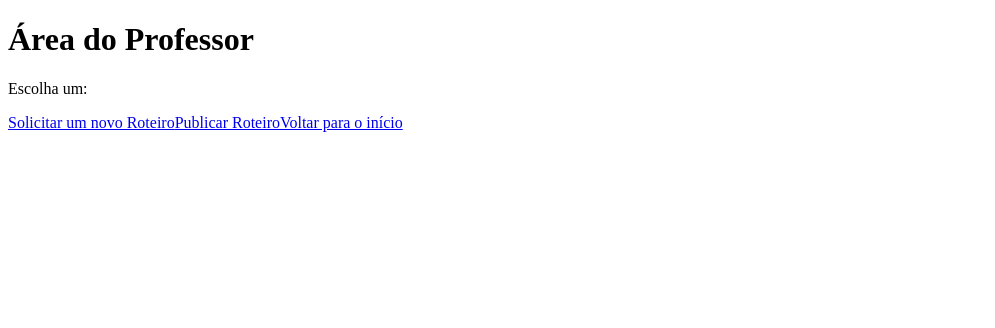
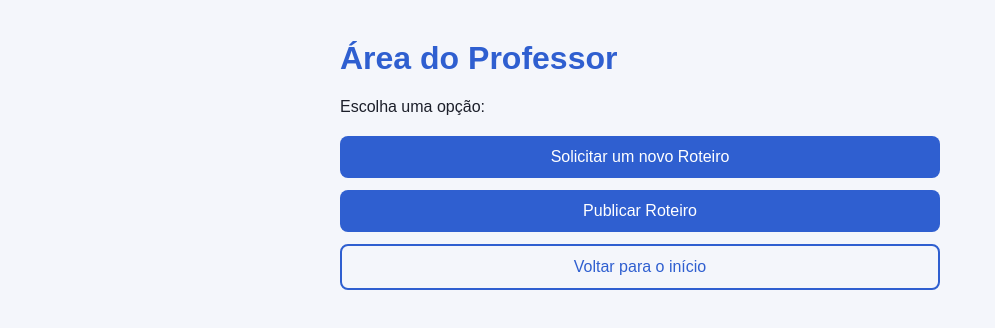
Before and after one commit to FelipeSorrilha/Atividade-Avaliativa-Web-A2, a Next.js app in the folder site/: page /professor in a window 1280 px wide. Shown: the top 328 px of the page, without its empty margins (0-995 px from the left). Built offline with nearby package versions, Linux system fonts and the light colour scheme.

Commit message:
testes de CSS

```diff
--- /dev/null
+++ b/site/app/globals.css
@@ -0,0 +1,56 @@
+/* Variáveis: valores definidos uma vez e reutilizados com var(--nome).
+   Para mudar a cor do site inteiro, você troca só aqui. */
+:root {
+    --cor-principal: #2f5fd0;
+    --cor-fundo: #f4f6fb;
+    --cor-texto: #1c1f2a;
+}
+
+/* Regras que valem para o site todo */
+body {
+    margin: 0; /* remove a margem padrão do navegador */
+    background: var(--cor-fundo);
+    color: var(--cor-texto);
+    font-family: Arial, sans-serif;
+}
+
+/* Caixa central com largura limitada, para o conteúdo não esticar na tela inteira */
+.container {
+    max-width: 600px;
+    margin: 40px auto; /* "auto" nas laterais centraliza a caixa */
+    padding: 0 20px;
+}
+
+.titulo {
+    color: var(--cor-principal);
+}
+
+/* Empilha os botões com espaço entre eles */
+.menu {
+    display: flex;
+    flex-direction: column;
+    gap: 12px;
+    margin-top: 20px;
+}
+
+/* Aparência de botão para o link */
+.botao {
+     padding: 12px 20px; /* espaço interno: 12px em cima/baixo, 20px nos lados */
+    background: var(--cor-principal);
+    color: white;
+    text-decoration: none; /* tira o sublinhado do link */
+    border-radius: 8px; /* cantos arredondados */
+    text-align: center;
+}
+
+/* ":hover" vale enquanto o mouse está em cima */
+.botao:hover {
+    opacity: 0.85;
+}
+
+/* Variação: vem depois do .botao, então sobrescreve as cores dele */
+.botao-secundario {
+    background: transparent;
+    color: var(--cor-principal);
+    border: 2px solid var(--cor-principal);
+}
--- a/site/app/layout.js
+++ b/site/app/layout.js
@@ -1,4 +1,6 @@
 // Esse arquivo aqui é o "modelo" do site, td que estiver aqui aparece em todas as telas
+// Carrega o CSS para o site inteiro. Precisa ficar no topo do arquivo.
+import "./globals.css";
 
 // Texto da aba do navegador
 export const metadata = {
--- a/site/app/professor/page.js
+++ b/site/app/professor/page.js
@@ -1,19 +1,27 @@
 import Link from "next/link";
 
-// O endereço desta tela vem do nome da pasta: app/sobre -> "/sobre".
-// Para criar outra tela, crie outra pasta (por exemplo app/contato) com um page.js dentro.
-export default function Sobre() {
+export default function Professor() {
     return (
-    <main>
-    <h1>Área do Professor</h1>
-    <p>Escolha um:</p>
+    // No JSX é className, e não class (class é palavra reservada do JavaScript)
+    <main className="container">
+        <h1 className="titulo">Área do Professor</h1>
+        <p>Escolha uma opção:</p>
 
-        <Link href="/">Solicitar um novo Roteiro</Link>
+      {/* Um grupo para os botões, para controlar o espaçamento entre eles */}
+        <nav className="menu">
+        <Link href="/professor/novo" className="botao">
+            Solicitar um novo Roteiro
+        </Link>
 
-        <Link href="/">Publicar Roteiro</Link>
+        <Link href="/professor/publicar" className="botao">
+            Publicar Roteiro
+        </Link>
 
-        {/* "/" é o endereço da tela inicial */}
-        <Link href="/">Voltar para o início</Link>
+        {/* Segunda classe: "botao-secundario" muda só a aparência deste */}
+        <Link href="/" className="botao botao-secundario">
+            Voltar para o início
+        </Link>
+    </nav>
     </main>
     );
 }
```
Also changed, not shown: site/app/aluno/page.js (added, +16 -0 lines), site/app/page.js (+4 -3 lines), site/app/professor/novo/page.js (added, +16 -0 lines), site/app/professor/publicar/page.js (added, +16 -0 lines).
